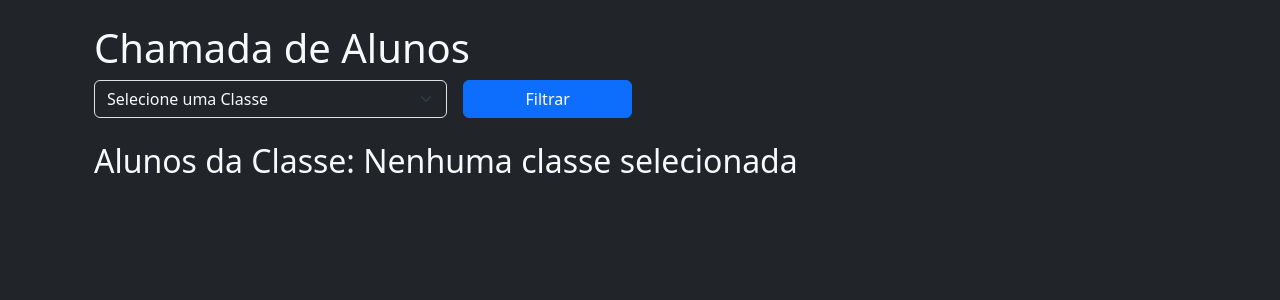
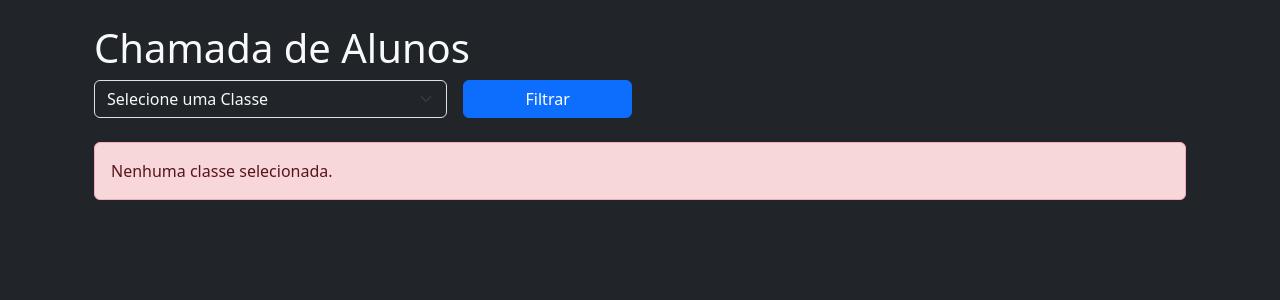
Before and after one commit to LeperfekTz/CAMPL-Mongo, a Flask app: page /chamada in a window 1280 px wide. Shown: the part 57-357 px from the top of the page. Run offline with Flask 3, Linux system fonts and the light colour scheme; a database or web service that is not in the repository returns one stand-in record (values such as "Sample title"); some libraries are stand-ins or nearby versions.

Commit message:
popup fix

```diff
--- a/templates/chamada.html
+++ b/templates/chamada.html
@@ -21,9 +21,15 @@
             <button type="submit" class="btn btn-primary w-100">Filtrar</button>
         </div>
     </form>
-    <h2 class="mb-4">
-        Alunos da Classe: {{ classe['classe'] if classe else 'Nenhuma classe selecionada' }}
-    </h2>
+    {% if not request.args.get('classe_id') %}
+    <p class="alert alert-danger mt-2">Nenhuma classe selecionada.</p>
+  {% else %}
+    {% if classe %}
+      <h2 class="mb-4">
+        Alunos da Classe: {{ classe['classe'] }}
+      </h2>
+    {% endif %}
+  {% endif %}
 
     {% if classe %}
     <form method="POST" action="{{ url_for('salvar_presenca') }}">
```
